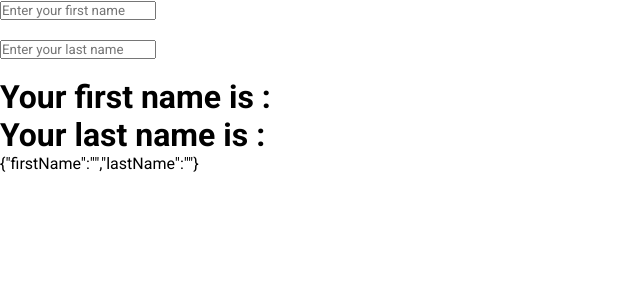
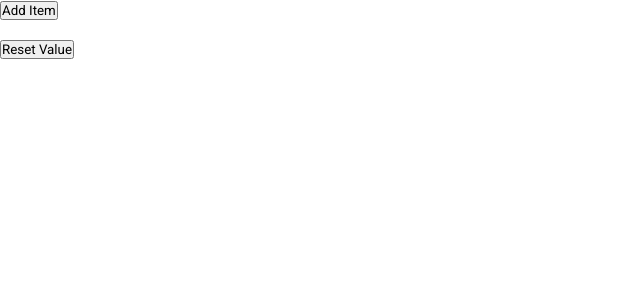
Before and after one commit to ishanrana363/Core-React-Pratice, a React (Vite) app: page / in a window 1280 px wide. Shown: the top 300 px of the page, without its empty margins (0-640 px from the left). Built offline with nearby package versions, Linux system fonts and the light colour scheme; a web font is replaced by a local one.

Commit message:
useState Arry done

```diff
--- a/src/App.jsx
+++ b/src/App.jsx
@@ -1,14 +1,17 @@
 // import UseHook from "./components/UseHook";
 
+import UseStateArray from "./components/UseStateArray";
+
 // import UseState2 from "./components/UseState2";
-import UseHookObject from './components/UseHookObject';
+// import UseHookObject from './components/UseHookObject';
 
 const App = () => {
   return (
     <div>
         {/* <UseHook/> */}
         {/* <UseState2/> */}
-        <UseHookObject/>
+        {/* <UseHookObject/> */}
+        <UseStateArray/>
     </div>
   );
 };
--- /dev/null
+++ b/src/components/UseStateArray.jsx
@@ -0,0 +1,32 @@
+import { useState } from "react";
+
+const UseStateArray = () => {
+    const [data,setData] = useState([]);
+    const getData = () =>{
+        setData([
+            ...data,{
+                id : data.length,
+                value : Math.floor(Math.random()*100) +1,
+            }
+        ])
+    }
+    const resetBtn = () =>{
+        setData([])
+    }
+    return (
+        <div>
+            <button onClick={getData} >Add Item</button> <br /> <br />
+            <button onClick={resetBtn} >Reset Value</button> <br /><br />
+            <ul>
+                {
+                    data.map(item=>(
+                        <li key={item.id} >{item.value}</li>
+                    ))
+                }
+            </ul>
+
+        </div>
+    );
+};
+
+export default UseStateArray;
```
